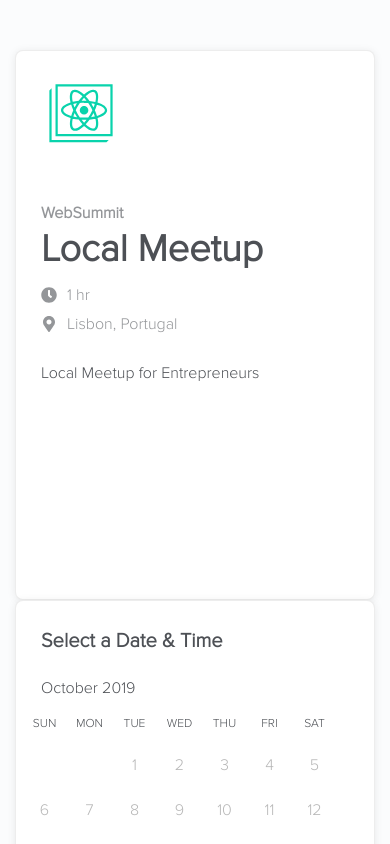
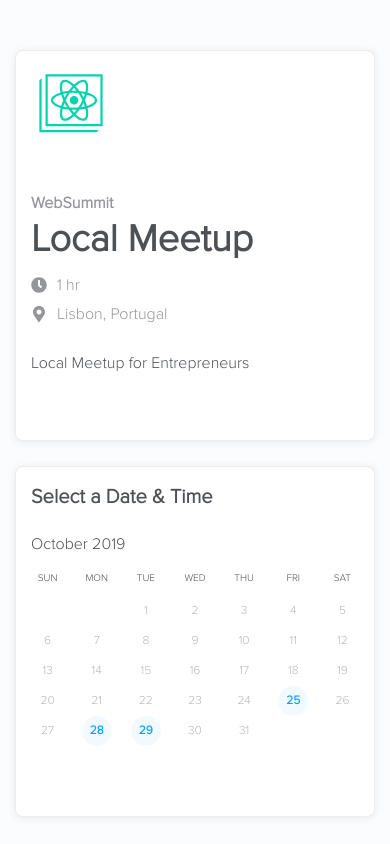
Before and after one commit to dnsys/test-react, a React app: page /form in a window 390 px wide. Shown: the top 844 px of the page. Built offline with nearby package versions, Linux system fonts and the light colour scheme.

Commit message:
feat: mobile responsive

```diff
--- a/src/components/DatePicker/style.scss
+++ b/src/components/DatePicker/style.scss
@@ -1,4 +1,6 @@
 @import '../../scss/mixins/font-size';
+@import "../../scss/mixins/media";
+@import "../../scss/variables";
 
 .date-picker {
     display: flex;
@@ -20,6 +22,11 @@
         display: table;
         margin-left: -19px;
         margin-right: -19px;
+
+        @include max-w($screen-sm) {
+            margin-left: -8px;
+            margin-right: -8px;
+        }
     }
 
     &__calendar-head {
@@ -31,6 +38,10 @@
         text-transform: uppercase;
         text-align: center;
         padding: 10px 0;
+
+        @include max-w($screen-sm) {
+            @include font-size(10);
+        }
     }
 
     &__calendar-body {
@@ -70,6 +81,13 @@
                     background-color: rgba(0, 162, 255, .15);
                 }
             }
+
+            @include max-w($screen-sm) {
+                @include font-size(12);
+                width: 30px;
+                height: 30px;
+                line-height: 30px;
+            }
         }
     }
 }
--- a/src/components/FormPanel/style.scss
+++ b/src/components/FormPanel/style.scss
@@ -1,4 +1,6 @@
 @import "../../scss/mixins/font-size";
+@import "../../scss/mixins/media";
+@import "../../scss/variables";
 
 .form-block {
     display: flex;
@@ -14,19 +16,34 @@
     &__container {
         display: flex;
         flex: 1;
+
+        @include max-w($screen-sm) {
+            flex-direction: column;
+        }
     }
 
     &__datepicker {
-        width: 60%;
-        flex: 0 0 60%;
+        width: 100%;
+
+        @include min-w($screen-sm) {
+            width: 60%;
+            flex: 0 0 60%;
+        }
     }
 
     &__timepicker {
-        width: 40%;
-        flex: 0 0 40%;
-        padding-left: 35px;
+        width: 100%;
         display: flex;
         flex-direction: column;
+        margin-top: 30px;
+        flex: 1;
+
+        @include min-w($screen-sm) {
+            padding-left: 35px;
+            width: 40%;
+            flex: 0 0 40%;
+            margin-top: 0;
+        }
     }
 
     &__timepicker-row {
@@ -51,5 +68,9 @@
         top: 0;
         left: 0;
         padding-right: 25px;
+
+        @include max-w($screen-sm) {
+            position: static;
+        }
     }
 }
--- a/src/components/RoundedBlock/style.scss
+++ b/src/components/RoundedBlock/style.scss
@@ -1,3 +1,6 @@
+@import '../../scss/mixins/media';
+@import '../../scss/variables';
+
 .rounded-block {
     border: 1px solid rgba(77, 80, 85, 0.1);
     border-radius: 8px;
@@ -7,8 +10,21 @@
     min-height: 100%;
     height: 100%;
 
+    @include max-w($screen-sm) {
+        padding: 15px;
+    }
+
     &--panel {
         min-height: 550px;
-        max-height: 100%;
+
+        @include max-w($screen-sm) {
+            min-height: 0;
+        }
+    }
+
+    &--content {
+        @include max-w($screen-md) {
+            margin-top: 25px;
+        }
     }
 }
--- a/src/pages/FormPage/FormPage.js
+++ b/src/pages/FormPage/FormPage.js
@@ -17,7 +17,7 @@
                             </RoundedBlock>
                         </div>
                         <div className="l-col l-col-md-8">
-                            <RoundedBlock className="rounded-block--panel">
+                            <RoundedBlock className="rounded-block--panel rounded-block--content">
                                 <FormPanel/>
                             </RoundedBlock>
                         </div>
--- a/src/scss/_variables.scss
+++ b/src/scss/_variables.scss
@@ -29,3 +29,19 @@
 $h4: $font-size-base * 1.3;
 $h5: $font-size-base * 1.2;
 $h6: $font-size-base * 1.1;
+
+$screen-sm: 576;
+$screen-md: 768;
+$screen-lg: 992;
+$screen-xl: 1190;
+
+$grid-cols: 12;
+$grid-gutter: 30px;
+
+$map-grid-props: (
+    '': 0,
+    'sm': #{$screen-sm}px,
+    'md': #{$screen-md}px,
+    'lg': #{$screen-lg}px,
+    'xl': #{$screen-xl}px
+);
--- a/src/scss/layout/grid.scss
+++ b/src/scss/layout/grid.scss
@@ -1,19 +1,3 @@
-$screen-sm: 576px;
-$screen-md: 768px;
-$screen-lg: 992px;
-$screen-xl: 1190px;
-
-$grid-cols: 12;
-$grid-gutter: 30px;
-
-$map-grid-props: (
-    '': 0,
-    'sm': $screen-sm,
-    'md': $screen-md,
-    'lg': $screen-lg,
-    'xl': $screen-xl
-);
-
 @mixin create-mq($breakpoint, $min-or-max) {
     @if($breakpoint == 0) {
         @content;
```
